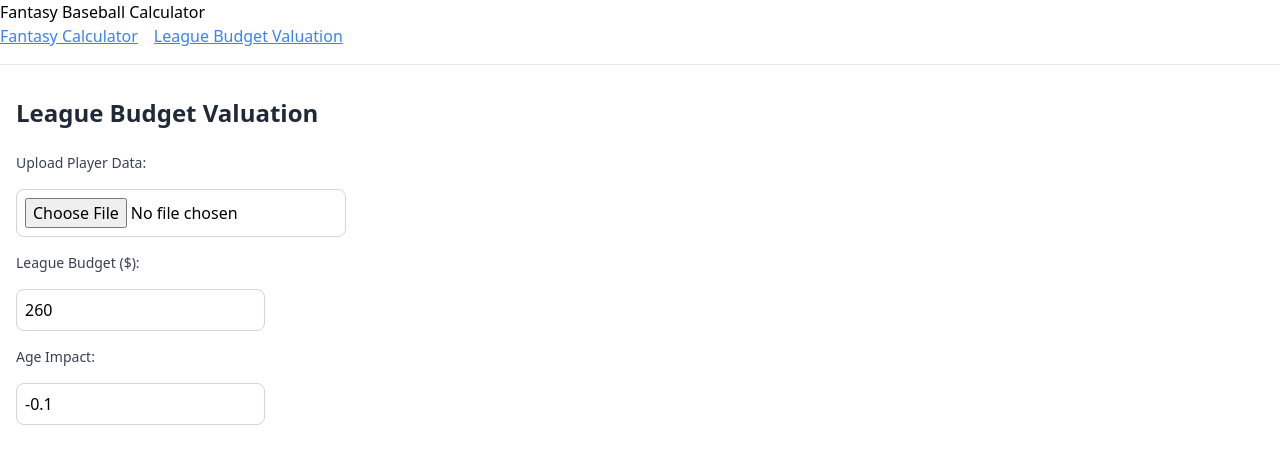
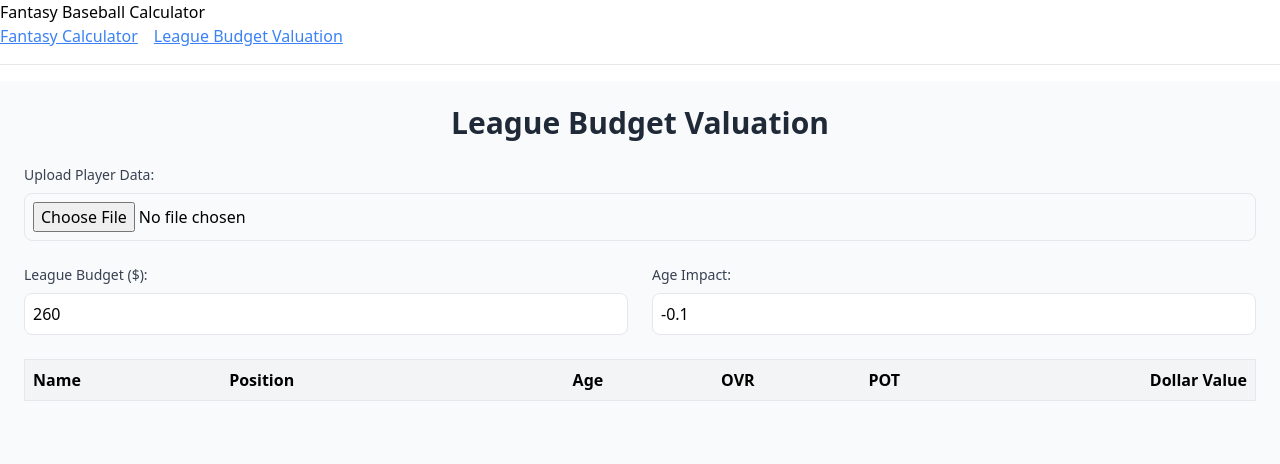
Before and after one commit to quarterback/SimBaseballCalc, a React (Create React App) app: page /league-budget in a window 1280 px wide. Shown: the top 464 px of the page. Built offline with nearby package versions, Linux system fonts and the light colour scheme.

Commit message:
Update LeagueBudgetValuation.js

```diff
--- a/src/LeagueBudgetValuation.js
+++ b/src/LeagueBudgetValuation.js
@@ -3,114 +3,146 @@ import Papa from 'papaparse';
 
 const LeagueBudgetValuation = () => {
   const [playerData, setPlayerData] = useState([]);
-  const [leagueBudget, setLeagueBudget] = useState(260); // Default league budget
+  const [totalBudget, setTotalBudget] = useState(260); // Default budget
   const [ageImpact, setAgeImpact] = useState(-0.1); // Default age impact
+  const [sortBy, setSortBy] = useState('OVR'); // Default sorting by OVR
+  const [sortOrder, setSortOrder] = useState('desc'); // Default descending order
 
-  // Process CSV file upload
-  const handleFileUpload = (file) => {
-    Papa.parse(file, {
+  const processPlayerFile = async (file) => {
+    const text = await file.text();
+    Papa.parse(text, {
       header: true,
       dynamicTyping: true,
       skipEmptyLines: true,
       complete: (results) => {
-        setPlayerData(results.data);
+        const players = results.data.map((player) => ({
+          ...player,
+          OVR: parseFloat(player.OVR) || 0,
+          POT: parseFloat(player.POT) || 0,
+          Age: parseInt(player.Age, 10) || 0,
+        }));
+
+        const updatedPlayers = calculateDollarValue(players, totalBudget, ageImpact);
+        setPlayerData(updatedPlayers);
       },
     });
   };
 
-  // Calculate dollar values based on OVR, POT, Age
-  const calculateDollarValues = (players) => {
-    const ovrWeight = 0.5;
-    const potWeight = 0.4;
+  const calculateDollarValue = (players, totalBudget, ageImpact) => {
+    const totalOVR = players.reduce((sum, player) => sum + player.OVR, 0); // Sum of all OVRs
+    const remainingBudget = totalBudget - players.length; // $1 baseline per player
 
-    // Calculate raw dollar values
-    const rawValues = players.map((player) => ({
+    return players.map((player) => {
+      const ageMultiplier = 1 + ageImpact * (player.Age - 27); // Neutral age is 27
+      const proportionalValue = (player.OVR / totalOVR) * remainingBudget;
+      const dollarValue = Math.max(1, proportionalValue * ageMultiplier); // At least $1
+      return {
         ...player,
-      rawDollarValue:
-        player.OVR * ovrWeight +
-        player.POT * potWeight +
-        player.Age * ageImpact,
-    }));
-
-    // Calculate scaling factor based on the league budget
-    const totalRawValue = rawValues.reduce(
-      (sum, player) => sum + player.rawDollarValue,
-      0
-    );
-    const scalingFactor = leagueBudget / totalRawValue;
-
-    // Apply scaling factor to calculate final dollar value
-    return rawValues.map((player) => ({
-      ...player,
-      DollarValue: (player.rawDollarValue * scalingFactor).toFixed(2),
-    }));
+        DollarValue: parseFloat(dollarValue.toFixed(2)), // Format to 2 decimal places
+      };
+    });
   };
 
-  // Generate player list with dollar values
-  const playersWithValues = calculateDollarValues(playerData);
+  const sortPlayerData = (field) => {
+    const order = sortBy === field && sortOrder === 'desc' ? 'asc' : 'desc';
+    const sortedData = [...playerData].sort((a, b) => {
+      if (order === 'asc') return a[field] - b[field];
+      return b[field] - a[field];
+    });
+    setSortBy(field);
+    setSortOrder(order);
+    setPlayerData(sortedData);
+  };
 
   return (
-    <div className="p-4 space-y-6">
-      <h1 className="text-2xl font-bold text-gray-800">League Budget Valuation</h1>
+    <div className="space-y-6 p-6 bg-gray-50 min-h-screen">
+      <h1 className="text-3xl font-bold text-center text-gray-800">League Budget Valuation</h1>
 
       {/* File Upload */}
-      <div className="space-y-4">
-        <label className="block text-sm font-medium text-gray-700">
-          Upload Player Data:
-        </label>
+      <div className="mb-6">
+        <label className="block text-sm font-medium text-gray-700 mb-2">Upload Player Data:</label>
         <input
           type="file"
           accept=".csv"
-          onChange={(e) => handleFileUpload(e.target.files[0])}
-          className="p-2 border border-gray-300 rounded-lg"
+          onChange={(e) => processPlayerFile(e.target.files[0])}
+          className="block w-full p-2 border rounded-lg"
         />
+      </div>
 
-        {/* League Budget Input */}
-        <label className="block text-sm font-medium text-gray-700 mt-4">
-          League Budget ($):
-        </label>
+      {/* Settings */}
+      <div className="grid grid-cols-1 md:grid-cols-2 gap-6">
+        <div>
+          <label className="block text-sm font-medium text-gray-700 mb-2">League Budget ($):</label>
           <input
             type="number"
-          value={leagueBudget}
-          onChange={(e) => setLeagueBudget(Number(e.target.value))}
-          className="p-2 border border-gray-300 rounded-lg"
+            value={totalBudget}
+            onChange={(e) => setTotalBudget(parseInt(e.target.value, 10))}
+            className="p-2 border rounded-lg w-full"
           />
-
-        {/* Age Impact Input */}
-        <label className="block text-sm font-medium text-gray-700 mt-4">
-          Age Impact:
-        </label>
+        </div>
+        <div>
+          <label className="block text-sm font-medium text-gray-700 mb-2">Age Impact:</label>
           <input
             type="number"
             step="0.01"
             value={ageImpact}
-          onChange={(e) => setAgeImpact(Number(e.target.value))}
-          className="p-2 border border-gray-300 rounded-lg"
+            onChange={(e) => setAgeImpact(parseFloat(e.target.value))}
+            className="p-2 border rounded-lg w-full"
           />
+        </div>
       </div>
 
       {/* Player Table */}
-      {playersWithValues.length > 0 && (
       <div className="overflow-x-auto">
-          <table className="min-w-full border border-gray-300 mt-4">
+        <table className="w-full table-auto border border-gray-200">
           <thead className="bg-gray-100">
             <tr>
-                <th className="p-2 text-left">Name</th>
-                <th className="p-2 text-left">Position</th>
-                <th className="p-2 text-right">Age</th>
-                <th className="p-2 text-right">OVR</th>
-                <th className="p-2 text-right">POT</th>
-                <th className="p-2 text-right">Dollar Value</th>
+              <th
+                className="p-2 text-left cursor-pointer"
+                onClick={() => sortPlayerData('Name')}
+              >
+                Name
+              </th>
+              <th
+                className="p-2 text-left cursor-pointer"
+                onClick={() => sortPlayerData('Position')}
+              >
+                Position
+              </th>
+              <th
+                className="p-2 text-right cursor-pointer"
+                onClick={() => sortPlayerData('Age')}
+              >
+                Age
+              </th>
+              <th
+                className="p-2 text-right cursor-pointer"
+                onClick={() => sortPlayerData('OVR')}
+              >
+                OVR
+              </th>
+              <th
+                className="p-2 text-right cursor-pointer"
+                onClick={() => sortPlayerData('POT')}
+              >
+                POT
+              </th>
+              <th
+                className="p-2 text-right cursor-pointer"
+                onClick={() => sortPlayerData('DollarValue')}
+              >
+                Dollar Value
+              </th>
             </tr>
           </thead>
           <tbody>
-              {playersWithValues.map((player, idx) => (
+            {playerData.map((player, idx) => (
               <tr
                 key={idx}
-                  className={idx % 2 === 0 ? 'bg-white' : 'bg-gray-50'}
+                className={`${idx % 2 === 0 ? 'bg-gray-50' : 'bg-white'} hover:bg-gray-100`}
               >
                 <td className="p-2">{player.Name}</td>
-                  <td className="p-2">{player.POS}</td>
+                <td className="p-2">{player.Position}</td>
                 <td className="p-2 text-right">{player.Age}</td>
                 <td className="p-2 text-right">{player.OVR}</td>
                 <td className="p-2 text-right">{player.POT}</td>
@@ -120,7 +152,6 @@ const LeagueBudgetValuation = () => {
           </tbody>
         </table>
       </div>
-      )}
     </div>
   );
 };
```
Lines whose indentation alone changed are shown as unchanged.
